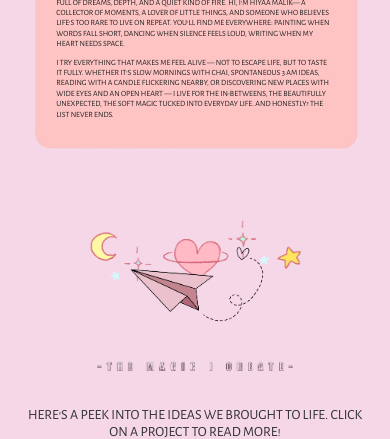
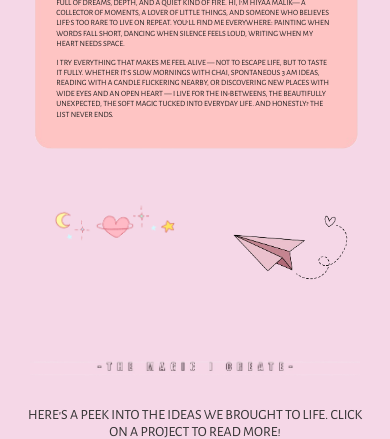
Before and after one commit to hiyaamalik/The-Real-Hiyaa-Malik, a React (Vite) app: page / in a window 390 px wide. Shown: the part 1306-1745 px from the top of the page. Built offline with nearby package versions, Linux system fonts and the light colour scheme; the HTML template or start-up script is replaced by a standard one.

Commit message:
Phone FIxes

```diff
--- a/src/styles/About.css
+++ b/src/styles/About.css
@@ -77,27 +77,26 @@
 .about-decorations {
     position: relative;
     width: 100%;
-    height: 120px;
-    margin-top: 20px;
+    height: 80px;
+    margin-top: 15px;
+    margin-bottom: 20px;
 }
 
 .decor-items {
     position: absolute;
-    width: 75%;
-    max-width: 280px;
-    left: 50%;
-    transform: translateX(-50%);
-    top: -10px;
+    width: 45%;
+    max-width: 200px;
+    left: 5%;
+    top: 0;
     z-index: 1;
 }
 
 .airplane {
     position: absolute;
-    width: 50%;
-    max-width: 160px;
-    left: 50%;
-    transform: translateX(-50%);
-    top: 30px;
+    width: 40%;
+    max-width: 140px;
+    right: 5%;
+    top: 10px;
     z-index: 2;
 }
 
@@ -154,20 +153,23 @@
     }
 
     .about-decorations {
-        height: 100px;
-        margin-top: 15px;
+        height: 70px;
+        margin-top: 10px;
+        margin-bottom: 15px;
     }
 
     .decor-items {
-        width: 80%;
-        max-width: 260px;
-        top: -15px;
+        width: 40%;
+        max-width: 180px;
+        left: 8%;
+        top: 0;
     }
 
     .airplane {
-        width: 45%;
-        max-width: 140px;
-        top: 25px;
+        width: 35%;
+        max-width: 120px;
+        right: 8%;
+        top: 5px;
     }
 }
 
@@ -232,6 +234,7 @@
     .about-decorations {
         margin-top: 3cm;
         height: 300px;
+        margin-bottom: 0;
     }
 
     .decor-items {
@@ -247,6 +250,7 @@
         max-width: 300px;
         top: -150px;
         left: 60%;
+        right: auto;
         transform: none;
     }
 }
```
